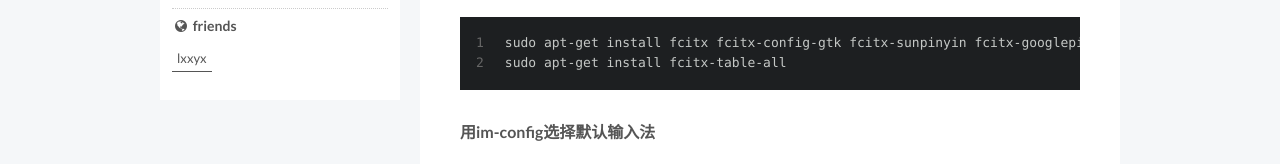
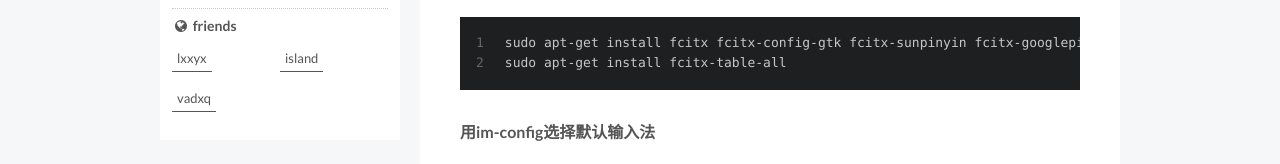
Before and after one commit to eng-cc/eng-cc.github.io, a plain HTML site: page index.html in a window 1280 px wide. Shown: the part 503-667 px from the top of the page. Drawn offline with Linux system fonts and the light colour scheme; a script that the page names is missing.

Commit message:
Site updated: 2016-05-15 17:04:10

```diff
--- a/index.html
+++ b/index.html
@@ -692,6 +692,14 @@
                   <a href="http://www.lxxyx.win/" title="lxxyx" target="_blank">lxxyx</a>
                 </li>
 
+                <li class="links-of-blogroll-item">
+                  <a href="http://www.zhibinnet.com/" title="island" target="_blank">island</a>
+                </li>
+
+                <li class="links-of-blogroll-item">
+                  <a href="http://blog.vadxq.com/" title="vadxq" target="_blank">vadxq</a>
+                </li>
+
             </ul>
           </div>
 
```
Also changed, not shown: 2016/05/12/test/index.html (+8 -0 lines), 2016/05/15/canvasApi/index.html (+8 -0 lines), 2016/05/15/elementarySougouInput/index.html (+8 -0 lines), archives/2016/05/index.html (+8 -0 lines), archives/2016/index.html (+8 -0 lines), archives/index.html (+8 -0 lines), categories/other/index.html (+8 -0 lines), categories/programming/index.html (+8 -0 lines), tags/canvas/index.html (+8 -0 lines), tags/elementary/index.html (+8 -0 lines), tags/index.html (+8 -0 lines), tags/javascript/index.html (+8 -0 lines), tags/vue/index.html (+8 -0 lines).
